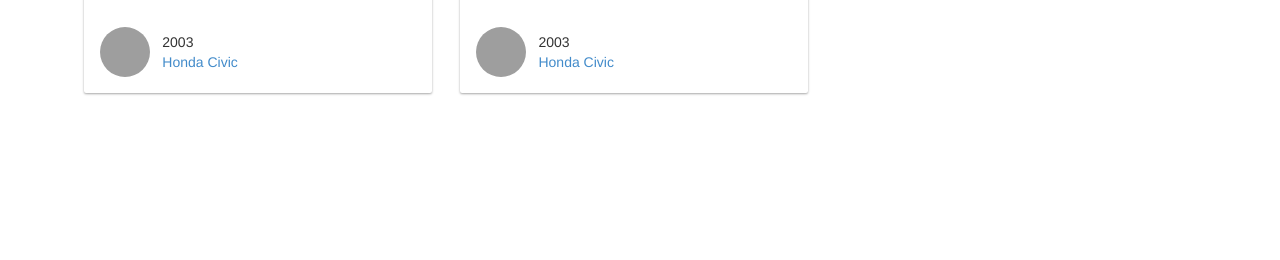
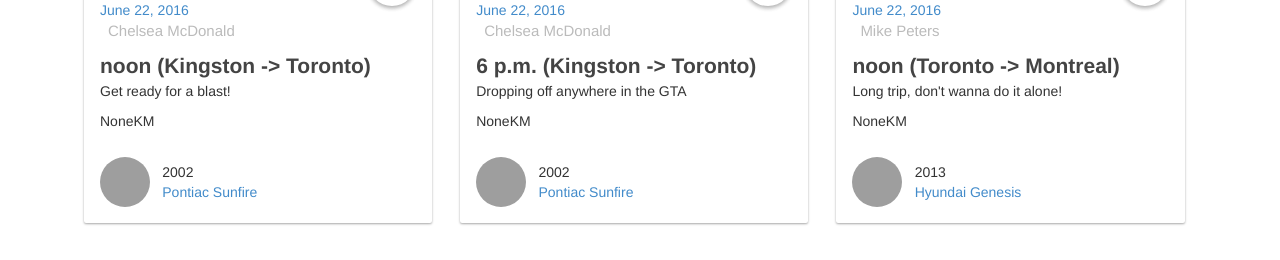
Before and after one commit to dingding132/Float, a Django app: template Float/templates/search_result.html in a window 1280 px wide. Shown: the part 4047-4307 px from the top of the page. Before the commit the page ends 4142 px from the top, so only its background shows below. Run offline with Django 3.2, Linux system fonts and the light colour scheme; the template is opened without the code that fills it: values that come from a table or form of the project are taken from there, others are empty; data comes from the database, SQL or seed files in the repository; both versions use the stored data as it was after the commit; some libraries are stand-ins or nearby versions; some web fonts are replaced; grey boxes are pictures that could not be loaded.

Commit message:
Added distances

```diff
--- a/Float/templates/search_result.html
+++ b/Float/templates/search_result.html
@@ -80,16 +80,17 @@
                         </ul>
                     </div>
                     <article class="card__article">
-                        <h2><a href="#">{{trip.departure_time}}</a></h2>
-                        <p>I'll be leaving from McGill campus and dropping off in downtown Ottawa</p>
+                        <h2><a href="#">{{trip.departure_time}}&nbsp;({{trip.departure_city}}&nbsp;->&nbsp;{{trip.arrival_city}})</a></h2>
+                        <p>{{trip.message}}</p>
+                        <p>{{trip.distance}}KM</p>
                     </article>
                 </div>
 
                 <div class="card__action">
                     <div class="card__author">
-                        <img class="circle" src="http://2.bp.blogspot.com/-JwmsbYTNpvg/Vh4ZUF2i2QI/AAAAAAABEWk/EaqqC72hj9w/s1600/Honda-Civic-Type-R-Sedan-0.jpg" alt="user">
+                        <img class="circle" src="{{trip.driver.car_picture}}" alt="user">
                         <div class="card__author-content">
-                            2003 <a href="#">Honda Civic</a>
+                            {{trip.driver.car_year}} <a href="#">{{trip.driver.car_make}}</a>
                         </div>
                     </div>
                 </div>
```
Also changed, not shown: Float/webapp/views.py (+12 -4 lines), Float/db.sqlite3.
